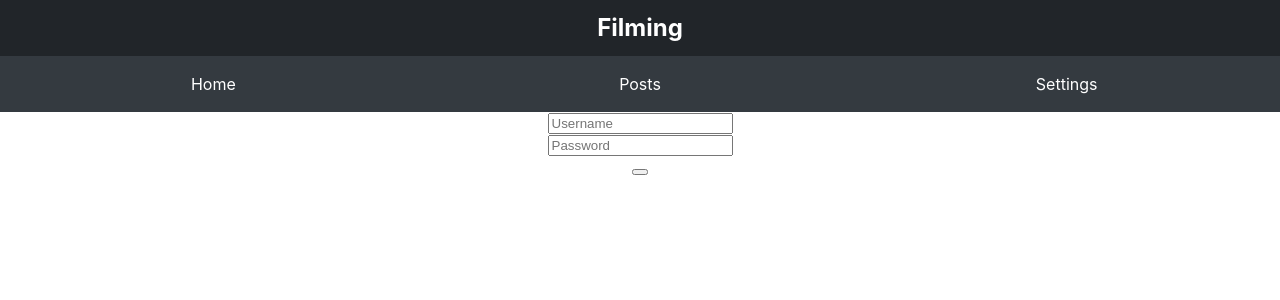
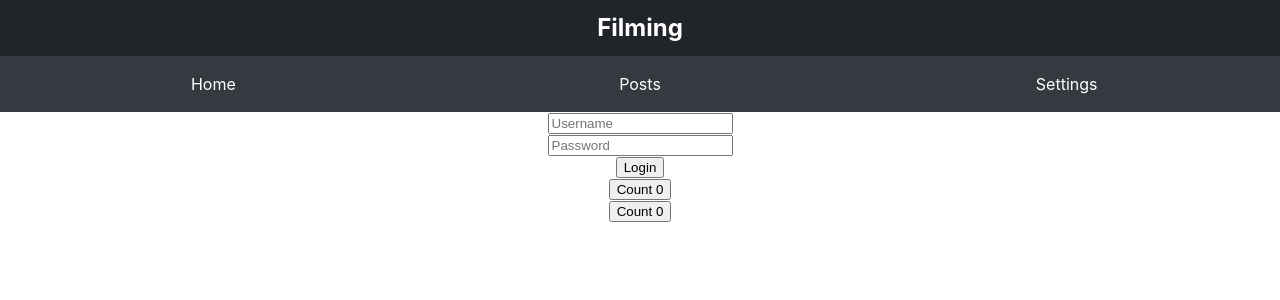
Before and after one commit to hava12/filming-front, a React (Create React App) app: page / in a window 1280 px wide. Shown: the top 300 px of the page. Built offline with nearby package versions, Linux system fonts and the light colour scheme.

Commit message:
useState, useEffect, Component 적용

```diff
--- a/src/App.js
+++ b/src/App.js
@@ -1,19 +1,31 @@
 import "./App.css";
-import React, { useState } from "react";
+import React, { useState, useEffect } from "react";
 import Header from "./template/Header";
+import Counter from "./components/Counter";
 
 function App() {
+    useEffect(() => {
+        console.log("effect");
+    });
+    console.log("rendering");
     const [username, setUsername] = useState("");
     const [password, setPassword] = useState("");
-    const onSubmit = () => {
+
+    const onSubmit = (e) => {
+        e.preventDefault();
+        console.log(username, password);
         alert("submitted");
     };
     return (
         <div className="App">
             <Header />
-            <input placeholder="Username" /> <br />
-            <input placeholder="Password" /> <br />
-            <button onClick={onSubmit}> </button>
+            <form onSubmit={onSubmit}>
+                <input placeholder="Username" value={username} onChange={(e) => setUsername(e.target.value)} /> <br />
+                <input placeholder="Password" value={password} onChange={(e) => setPassword(e.target.value)} /> <br />
+                <button type="submit">Login</button>
+            </form>
+            <Counter />
+            <Counter />
         </div>
     );
 }
--- /dev/null
+++ b/src/components/Counter.js
@@ -0,0 +1,16 @@
+import React, { useState } from "react";
+
+const Counter = () => {
+    const [count, setCount] = useState(0);
+
+    const increment = () => {
+        setCount(count + 1);
+    };
+    return (
+        <div>
+            <button onClick={increment}>Count {count} </button>
+        </div>
+    );
+};
+
+export default Counter;
```
